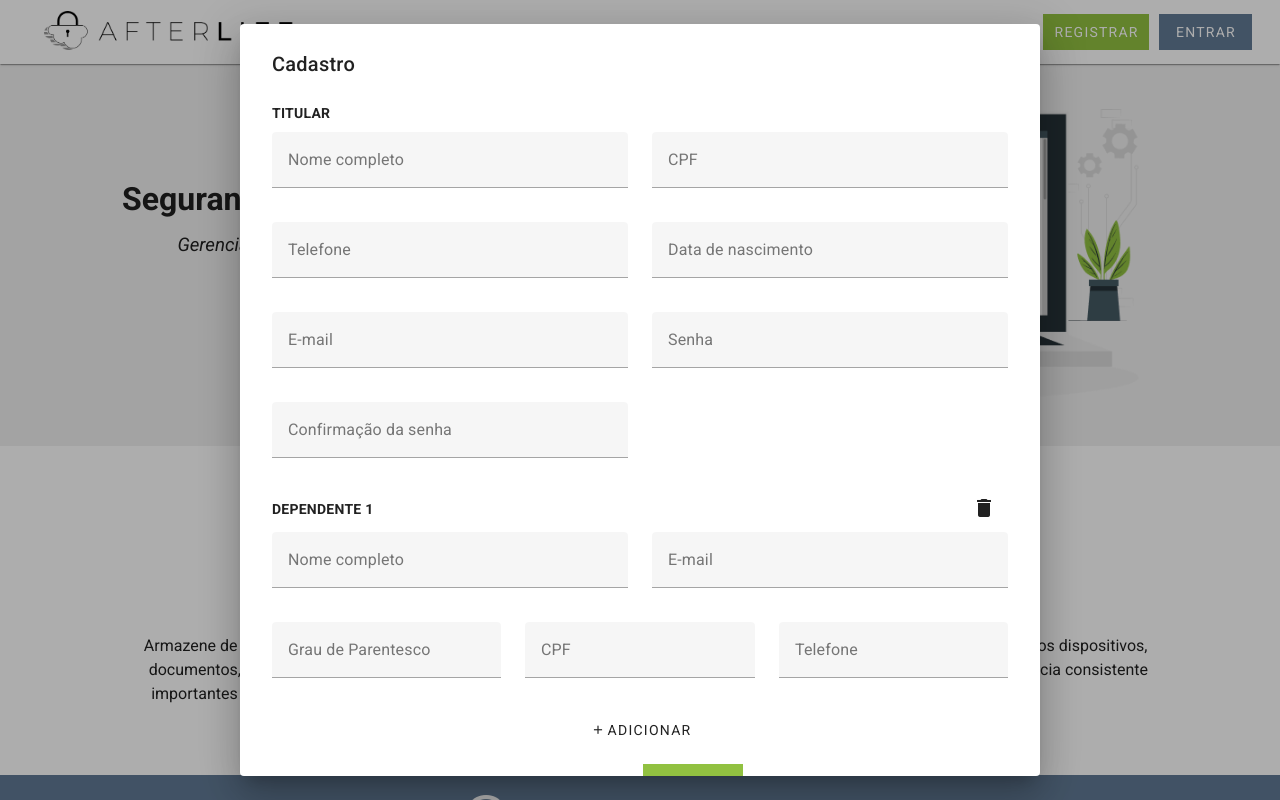
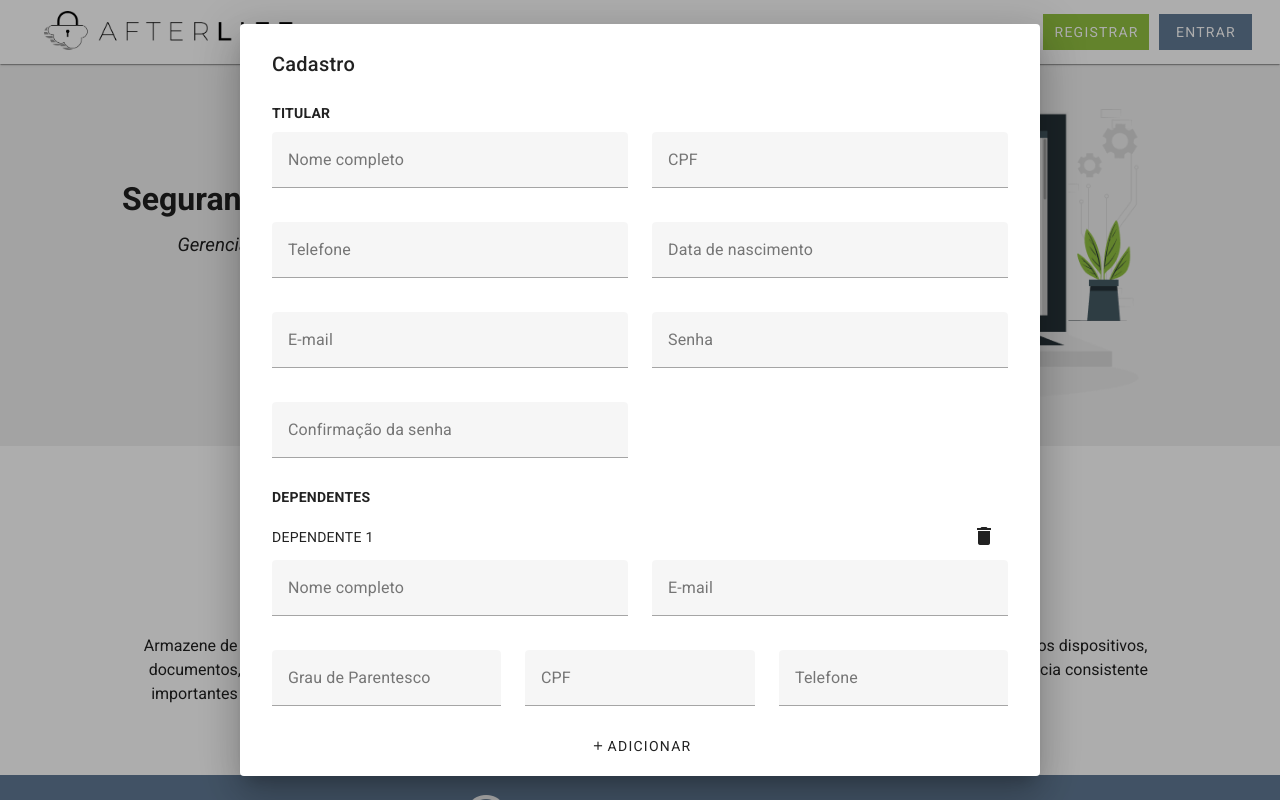
Before and after one commit to lucasmarques2907/afterlife, a Vue app in the folder frontend/: page / in a window 1280 px wide. Both pictures are taken after a click on the button "REGISTRAR". Built offline with nearby package versions, Linux system fonts and the light colour scheme.

Commit message:
feat: adicionar dependentes dinamicamente

```diff
--- a/frontend/src/components/home/ModalRegister.vue
+++ b/frontend/src/components/home/ModalRegister.vue
@@ -28,30 +28,33 @@
               <v-text-field label="Confirmação da senha" type="password" required></v-text-field>
             </v-col>
           </v-row>
+          <h4 class="pt-2 font-weight-bold">DEPENDENTES</h4>
+          <div v-for="(dependent, index) in dependents" :key="index">
             <div class="d-flex justify-space-between pt-1">
-            <h4 class="pt-4 pb-2 font-weight-bold">DEPENDENTE 1</h4>
-            <v-btn icon="mdi-delete" elevation="0"></v-btn>
+              <h4 class="pt-4 pb-2">DEPENDENTE {{ index + 1 }}</h4>
+              <v-btn icon="mdi-delete" elevation="0" @click="removeDependent(index)"></v-btn>
             </div>
             <v-row>
               <v-col cols="12" md="6" class="pb-0">
-              <v-text-field label="Nome completo" type="text" required></v-text-field>
+                <v-text-field label="Nome completo" type="text" v-model="dependent.name" required></v-text-field>
               </v-col>
               <v-col cols="12" md="6" class="pb-0">
-              <v-text-field label="E-mail" type="email" required></v-text-field>
+                <v-text-field label="E-mail" type="email" v-model="dependent.email" required></v-text-field>
               </v-col>
               <v-col cols="12" md="4" class="pb-0">
-              <v-text-field label="Grau de Parentesco" type="text" required></v-text-field>
+                <v-text-field label="Grau de Parentesco" type="text" v-model="dependent.relationship" required></v-text-field>
               </v-col>
               <v-col cols="12" md="4" class="pb-0">
-              <v-text-field label="CPF" type="text" required></v-text-field>
+                <v-text-field label="CPF" type="text" v-model="dependent.cpf" required></v-text-field>
               </v-col>
               <v-col cols="12" md="4" class="pb-0">
-              <v-text-field label="Telefone" type="text" required></v-text-field>
-            </v-col>
-            <v-col cols="12" class="text-center mb-2 mt-0">
-              <v-btn text elevation="0" rounded="0"><span class="mdi mdi-plus"></span>Adicionar</v-btn>
+                <v-text-field label="Telefone" type="text" v-model="dependent.phone" required></v-text-field>
               </v-col>
             </v-row>
+          </div>
+          <v-col cols="12" class="text-center mb-2 mt-0">
+            <v-btn text elevation="0" rounded="0" @click="addDependent"><span class="mdi mdi-plus"></span>Adicionar</v-btn>
+          </v-col>
         </v-card-text>
         <v-card-actions class='d-flex justify-center'>
           <v-btn text rounded="0" @click="closeDialog">Cancelar</v-btn>
@@ -74,6 +77,15 @@ export default {
   data() {
     return {
       dialog: this.showModalRegister,
+      dependents: [
+        {
+          name: '',
+          email: '',
+          relationship: '',
+          cpf: '',
+          phone: ''
+        }
+      ]
     };
   },
   watch: {
@@ -89,6 +101,18 @@ export default {
   methods: {
     closeDialog() {
       this.$emit('close');
+    },
+    addDependent() {
+      this.dependents.push({
+        name: '',
+        email: '',
+        relationship: '',
+        cpf: '',
+        phone: ''
+      });
+    },
+    removeDependent(index) {
+      this.dependents.splice(index, 1);
     },
     saveItem() {
     }
```
Lines whose indentation alone changed are shown as unchanged.
